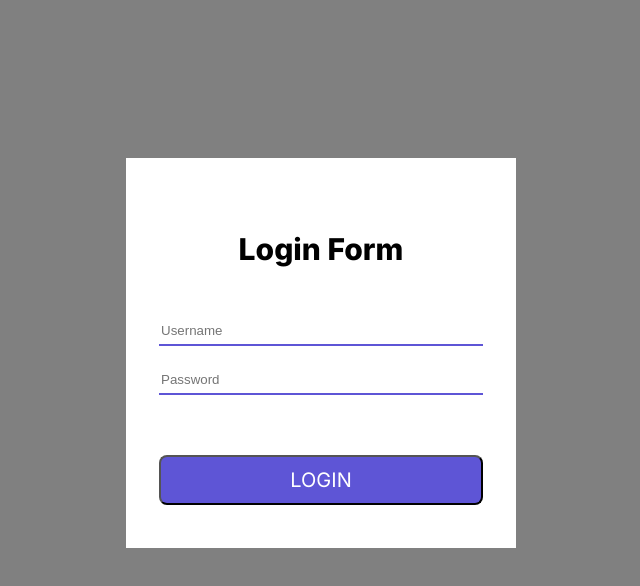
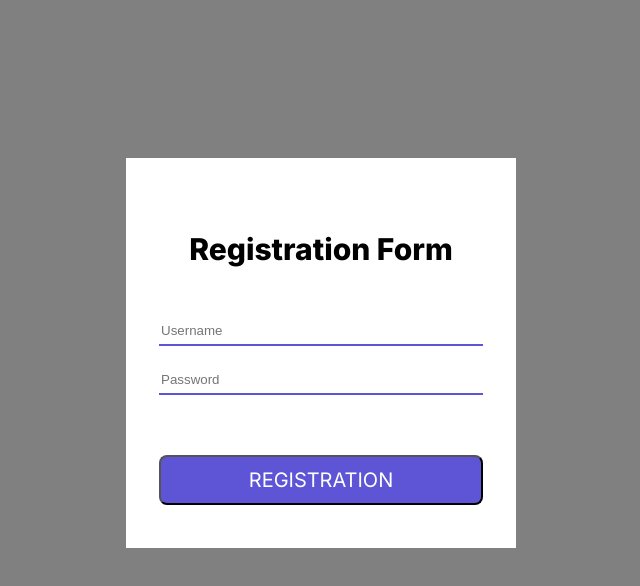
Before and after one commit to Evgg0r/Project-on-React, a React (Vite) app: page / in a window 1280 px wide. Shown: the top 586 px of the page, without its empty margins (319-959 px from the left). Built offline with nearby package versions, Linux system fonts and the light colour scheme.

Commit message:
React lesson 3 rendering by condition

```diff
--- a/src/App.tsx
+++ b/src/App.tsx
@@ -1,7 +1,15 @@
+import {LoginForm} from "./LoginForm/LoginForm.tsx";
+import {RegistrationForm} from "./RegistrationForm/RegistrationForm.tsx";
 
-import {LoginForm} from "./LoginForm/LoginForm.tsx";
+function RenderForm ({typeForm} : {typeForm: "login" | "registration"}) {
 
+  return (
+      <>
+        {typeForm === "login" ? <LoginForm /> : <RegistrationForm />}
+      </>
+  )
+}
 
 export function App() {
-  return <LoginForm />
+  return <RenderForm typeForm="registration" />
 }
--- /dev/null
+++ b/src/RegistrationForm/RegistrationForm.module.css
@@ -0,0 +1,55 @@
+
+.registrationFormWrapper {
+    width: 360px;
+    height: 360px;
+    background-color: white;
+    display: flex;
+    padding: 15px;
+    margin-top: 150px;
+    align-content: center;
+    justify-content: center;
+}
+
+.registrationForm {
+    display: flex;
+    flex-direction: column;
+    justify-content: center;
+    gap: 20px;
+}
+
+.registrationFormTitle {
+    text-align: center;
+    font-family: "Inter", sans-serif;
+    font-weight: 800;
+    font-size: 30px;
+}
+
+.userNameInput,
+.passwordInput
+{
+    width: 320px;
+    height: 25px;
+    border: none;
+    border-bottom: 2px solid #5e55d6;
+}
+
+.userNameInput:focus, .passwordInput:focus {
+    border-bottom: 2px solid #5e55d6;
+}
+
+
+.registrationButton {
+    display: flex;
+    justify-content: center;
+    align-items: center;
+
+    border-radius: 8px;
+    background: #5e55d6;
+    height: 50px;
+
+    margin-top: 40px;
+    font-family: "Inter", sans-serif;
+    font-weight: 400;
+    font-size: 20px;
+    color: #fff;
+}
--- /dev/null
+++ b/src/RegistrationForm/RegistrationForm.tsx
@@ -0,0 +1,15 @@
+
+import styles from './RegistrationForm.module.css'
+
+export function RegistrationForm() {
+  return (
+      <div className={styles.registrationFormWrapper}>
+        <form className={styles.registrationForm}>
+          <p className={styles.registrationFormTitle}>Registration Form</p>
+          <input type="text" className={styles.userNameInput} placeholder="Username" />
+          <input type="text" className={styles.passwordInput} placeholder="Password" />
+          <button className={styles.registrationButton}>REGISTRATION</button>
+        </form>
+      </div>
+  )
+}
```
